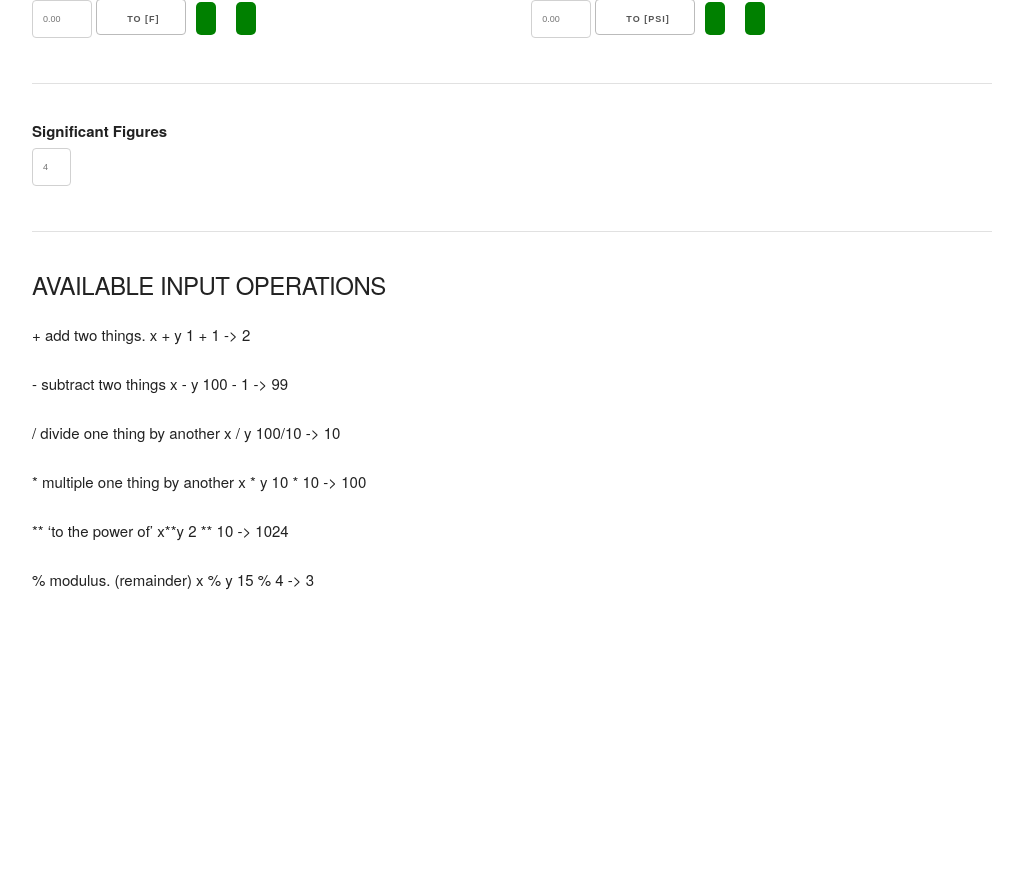
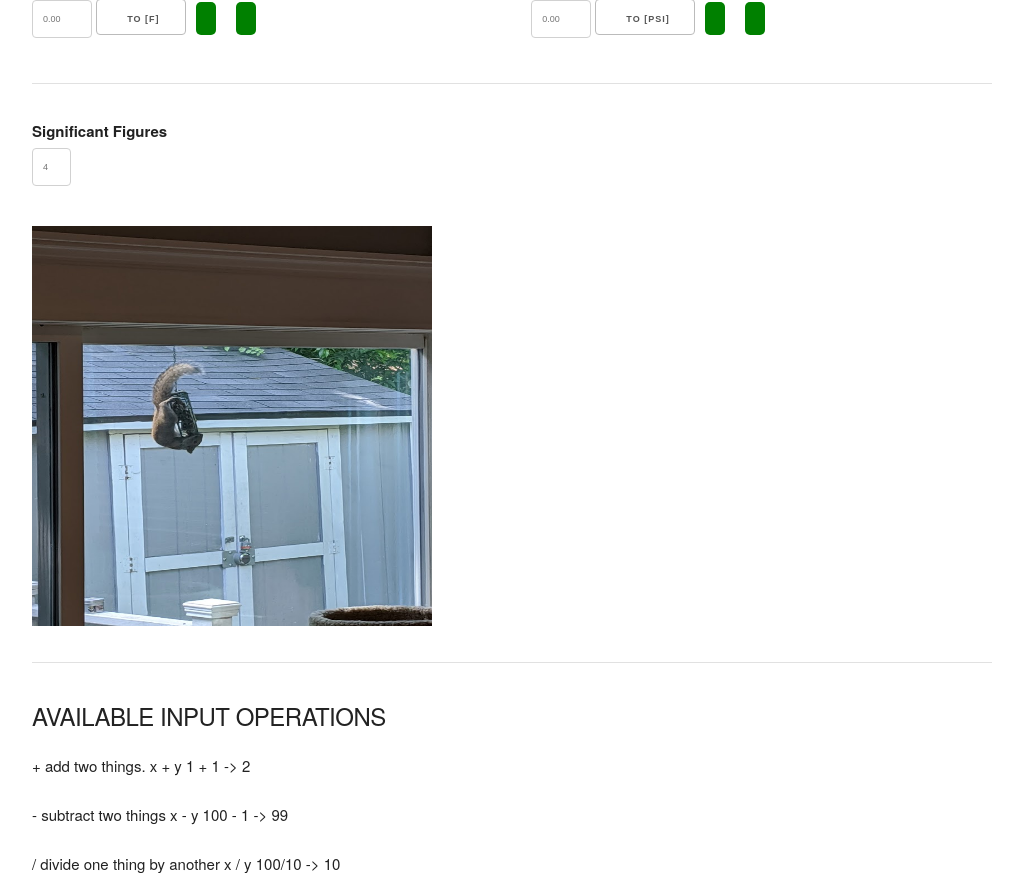
Before and after one commit to asobey/OnlineUnitConverter, a Flask app: page / in a window 1280 px wide. Shown: the part 550-1423 px from the top of the page, without its empty margins (128-1151 px from the left). Before the commit the page ends 1140 px from the top, so only its background shows below. Run offline with Flask 2, Linux system fonts and the light colour scheme.

Commit message:
Add squirrel.jpg image to front page

```diff
--- a/templates/app.html
+++ b/templates/app.html
@@ -103,6 +103,7 @@
         <label for="Significant_Figures">Significant Figures</label>
         <input type="text" placeholder="4" class="u-half-width" name="Significant_Figures" size="1"/>
         </form>
+      <img src="/static/img/squirrel.jpg" alt="squirrel" style="width:400px;height:400px;">
       <hr>
       <h5>AVAILABLE INPUT OPERATIONS</h5>
       <p>+ 	add two things. x + y 1 + 1 -> 2</p>
```
Also changed, not shown: static/img/squirrel.jpg (added).
